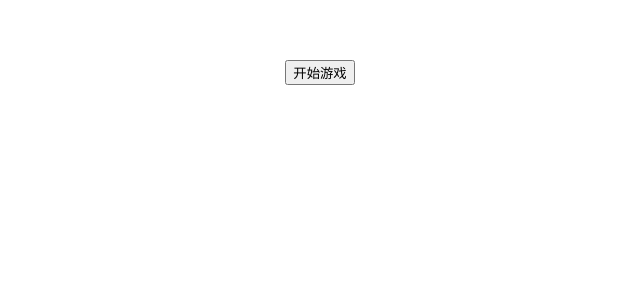
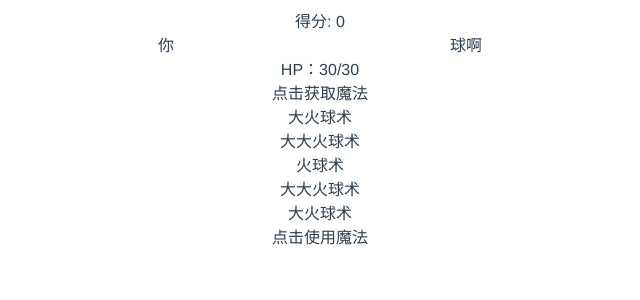
Before and after one commit to YuanYiQingMo/magic, a Vue app: page / in a window 1280 px wide. Shown: the top 300 px of the page, without its empty margins (320-960 px from the left). Built offline with nearby package versions, Linux system fonts and the light colour scheme; what view-design would draw is missing.

Commit message:
完成随机生成魔法掉落

```diff
--- a/src/App.vue
+++ b/src/App.vue
@@ -1,7 +1,7 @@
 <template>
     <div id="app">
         <start-page v-if="gameStatue == 1" @click="changeStatue"></start-page>
-        <game-page v-if="gameStatue == 2" @click="changeStatue"></game-page>
+        <game-page class="game-page" v-if="gameStatue == 2" @click="changeStatue"></game-page>
         <end-page v-if="gameStatue == 3" @click="changeStatue"></end-page>
     </div>
 </template>
@@ -15,7 +15,7 @@ export default {
     components: { StartPage, GamePage, EndPage },
     data(){
         return{
-            gameStatue:1,
+            gameStatue:2,
         }
     },
     methods:{
@@ -33,6 +33,9 @@ export default {
     -moz-osx-font-smoothing: grayscale;
     text-align: center;
     color: #2c3e50;
-    margin-top: 60px;
+}
+.game-page {
+    max-width: 600px;
+    margin: 0 auto;
 }
 </style>
--- a/src/assets/Pool/magic_pool.json
+++ b/src/assets/Pool/magic_pool.json
@@ -0,0 +1,37 @@
+{
+    "Tier1": [
+        {
+            "magic_id": 10001,
+            "magic_name": "火球术",
+            "magic_effect_id": [1, 2]
+        }
+    ],
+    "Tier2": [
+        {
+            "magic_id": 20001,
+            "magic_name": "大火球术",
+            "magic_effect_id": [1, 2]
+        }
+    ],
+    "Tier3": [
+        {
+            "magic_id": 30001,
+            "magic_name": "大大火球术",
+            "magic_effect_id": [1, 2]
+        }
+    ],
+    "Tier4": [
+        {
+            "magic_id": 40001,
+            "magic_name": "大大大火球术",
+            "magic_effect_id": [1, 2]
+        }
+    ],
+    "Tier5": [
+        {
+            "magic_id": 50001,
+            "magic_name": "大大大大火球术",
+            "magic_effect_id": [1, 2]
+        }
+    ]
+}
--- a/src/components/GamePage/GamePage.vue
+++ b/src/components/GamePage/GamePage.vue
@@ -1,30 +1,32 @@
 <template>
     <div class="inGame">
         <div class="score">
-            {{ score }}
+            得分: {{ score }}
         </div>
+        <!-- 战斗地图 -->
         <div class="battle-map">
             <character-name type="you">你</character-name>
-            <div class="enemy" v-for="(index,enemy) in enemyList" :key="index">
-                <character-name type="enemy">
+            <div class="enemy">
+                <character-name type="enemy" v-for="(enemy,index) in enemyList" :key="index">
                     {{ enemy.name }}
                 </character-name>
             </div>
-            <div class="health-bar">
-                {{ health }}/{{ maxHealth }}
+        </div>
+        <div class="health-bar">
+            HP：{{ health }}/{{ maxHealth }}
+        </div>
+        <!-- 战利品获取 -->
+        <div v-if="isLoot" class="loot-bar">
+            <div class="loot-title">点击获取魔法</div>
+            <div v-for="(item,index) in lootList" class="loot-item" :key="index" @click="addMagic(item)">
+                {{ item.magic_name }}
             </div>
         </div>
-        <div class="switch-backpack">切换</div>
-        <div class="backpack">
-            <span v-for="(index,item) in itemList" class="item" :key="index" @click="useItem(item)">
-                {{ item.name }}
-            </span>
-        </div>
+        <!--法杖 -->
         <div class="wand-editor">
-            <div v-for="(index,wandBox) in wandBoxList" class="wandBox" :key="index">
-                <div v-for="(index, wandBoxCell) in wandBox" class="wandBoxCell" :key="index">
-                    {{ wandBoxCell?wandBoxCell.name:'' }}
-                </div>
+            <div class="wand-title">点击使用魔法</div>
+            <div v-for="(wandBox,index) in wand.magicBox" class="wandBox" :key="index" @click="useMagic(item)">
+                {{ wandBox.name }}
             </div>
         </div>
         <Button v-if="isEnd" type="primary" @click="endGame">结束游戏</Button>
@@ -32,6 +34,8 @@
 </template>
 <script>
 import CharacterName from './CharacterName.vue';
+import wand from './wand.js'
+import { lootMagic } from './utils.js';
 export default {
     components: { CharacterName },
     name:'inGamePage',
@@ -40,15 +44,42 @@ export default {
             score: 0,
             health:30,
             maxHealth:30,
-            itemList:[],
-            wandBoxList:[[]],
+            enemyList:[{name:'球'},{name:'啊'}],
+            isLoot:true,
+            lootList:[],
+            wand:new wand(),
+            magicPool:[],
+            stage:0,
         }
     },
     methods:{
         endGame(){
+            this.initGame();
             this.$emit('click',3)
         },
         initGame(){
+            this.score = 0;
+            this.health = 30;
+            this.maxHealth = 30;
+            this.wand.reload();
+            this.lootList = [];
+            this.magicPool = [];
+            this.stage = 0;
+            for(let i = 0; i < 5; i++){
+                console.log(i)
+                this.lootList.push(lootMagic('normal'));
+                this.lootList[i].id = i;
+            }
+        },
+        win(){
+            this.score += (Math.pow(10,Math.floor(this.stage / 10)) * (this.stage % 10) );
+            this.stage++;
+        },
+        addMagic(item){
+            this.wand.addMagic(item);
+        },
+        useMagic(item){
+            console.log(item)
         }
     },
     computed:{
@@ -58,9 +89,23 @@ export default {
                 res = true;
             }
             return res
-        }
+        },
+        // enemyList(){
+        //     let res = [];
+        //     return res;
+        // }
+    },
+    mounted(){
+        this.initGame();
     }
 }
 </script>
 <style lang="scss" scoped>
+.battle-map {
+    display: flex;
+    justify-content: space-around;
+}
+.enemy {
+    display: flex;
+}
 </style>
--- /dev/null
+++ b/src/components/GamePage/utils.js
@@ -0,0 +1,36 @@
+/* 魔法生成工具 */
+const magic_pool = require('../../assets/Pool/magic_pool.json')
+
+// 控制生成物品品质
+// rate为奖励池品质
+export function randomRate(rate){
+    //normal 40 30 20 9 1
+    //great 10 20 40 25 5
+    //legend 0 0 40 40 20
+    let randomNum = Math.floor(Math.random() * 100);
+    switch(rate){
+        case 'normal':
+            if(randomNum < 1) return 'Tier5'
+            if(randomNum < 10) return 'Tier4'
+            if(randomNum < 30) return 'Tier3'
+            if(randomNum < 60) return 'Tier2'
+            return 'Tier1'
+        case 'great':
+            if(randomNum < 5) return 'Tier5'
+            if(randomNum < 30) return 'Tier4'
+            if(randomNum < 70) return 'Tier3'
+            if(randomNum < 90) return 'Tier2'
+            return 'Tier1'
+        case 'legend':
+            if(randomNum < 20) return 'Tier5'
+            if(randomNum < 60) return 'Tier4'
+            return 'Tier3'
+    }
+}
+
+// 生成魔法
+export function lootMagic(rate){
+    let quality = randomRate(rate);
+    let randomId = Math.floor(Math.random() * ((magic_pool[quality]).length));
+    return (magic_pool[quality])[randomId];
+}
--- a/src/components/GamePage/wand.js
+++ b/src/components/GamePage/wand.js
@@ -1,3 +1,23 @@
+const DEFAULT_MAX_LENGTH = 4;
+
 class wand{
+    constructor(){
+        this.magicBox=[];
+        this.magicMaxLength = DEFAULT_MAX_LENGTH;
+    }
+    addMagic(item){
+        this.magicBox.push(item);
+    }
+    deleteMagic(index){
+        this.magicBox.splice(index, 1);
+    }
+    updateWand(maxLength){
+        this.magicMaxLength = maxLength;
+    }
+    reload(){
+        this.magicBox = [];
+        this.magicMaxLength = DEFAULT_MAX_LENGTH;
+    }
+}
 
-}
+export default wand
```
Also changed, not shown: src/assets/Pool/item_pool.json (deleted, +0 -21 lines).
